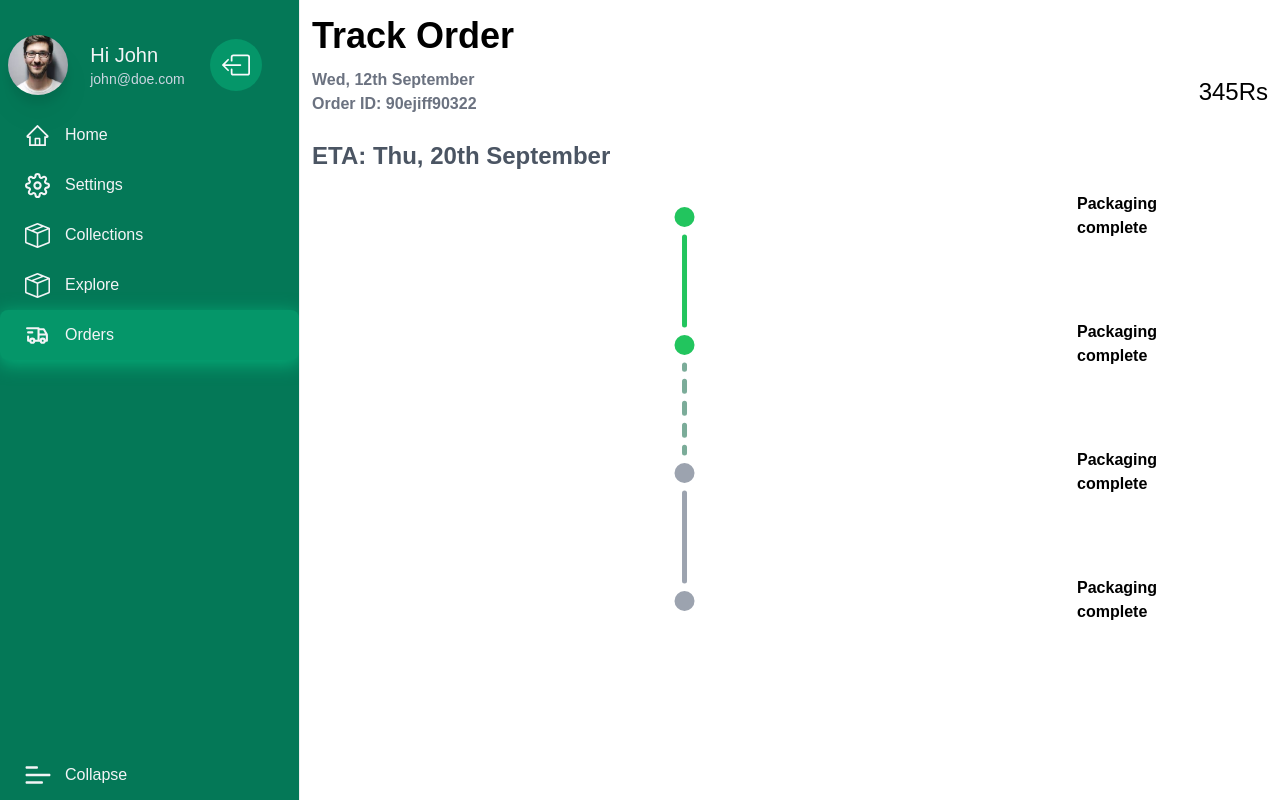
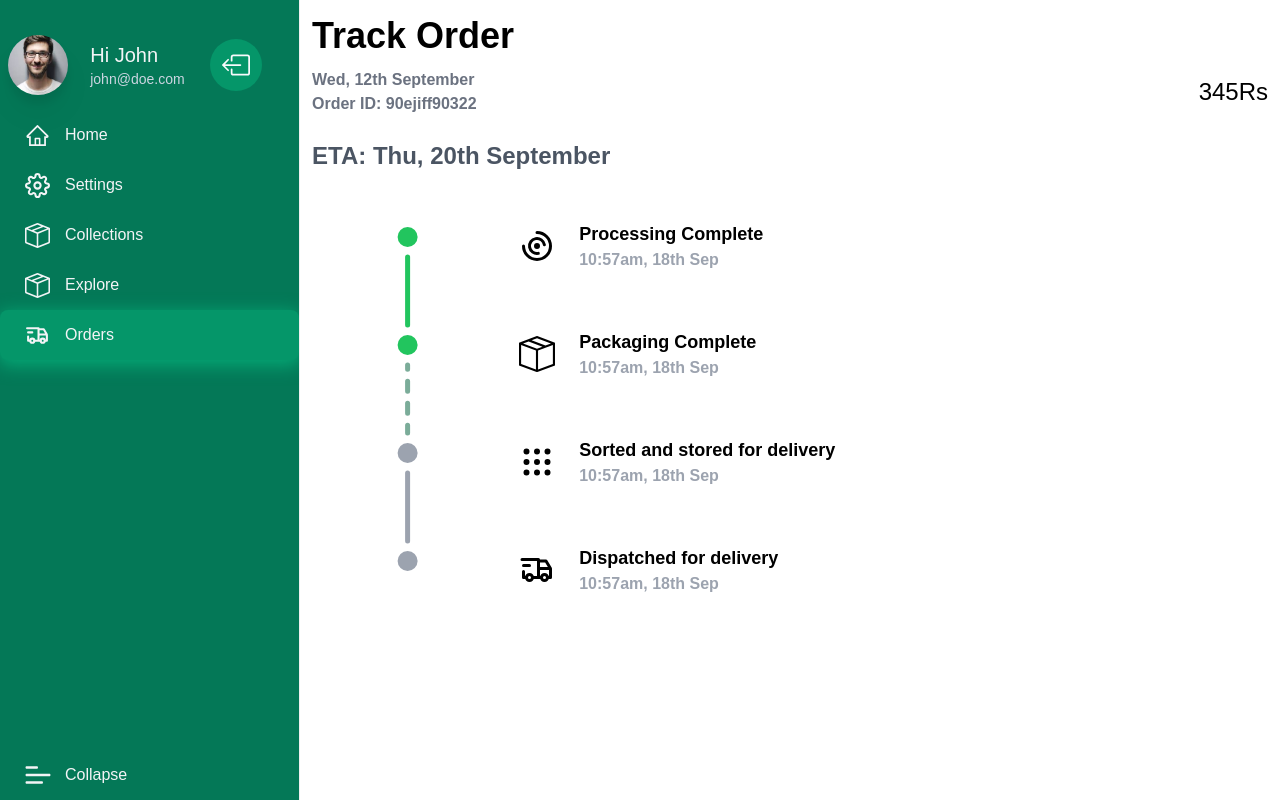
Before and after one commit to kidfromjupiter/taste, a Next.js app in the folder taste-frontend/: page /trackorders in a window 1280 px wide. Built offline with nearby package versions, Linux system fonts and the light colour scheme.

Commit message:
order tracking status indicators complete

```diff
--- a/taste-frontend/src/app/trackorders/page.tsx
+++ b/taste-frontend/src/app/trackorders/page.tsx
@@ -1,6 +1,8 @@
 "use client";
 import OrderStatusSVG from "@/components/OrderStatusSVG";
 import React, { useRef, useState, useLayoutEffect } from "react";
+import { TfiPackage } from "react-icons/tfi";
+import { TbChartArcs, TbGridDots, TbTruckDelivery } from "react-icons/tb";
 
 type Props = {
 	stops: number;
@@ -20,10 +22,11 @@ const TrackOrder = ({ stops = 3 }: Props) => {
 				</div>
 			</div>
 			<div className="flex flex-col font-semibold mt-4">
-				<div className="text-gray-600 text-2xl mb-5">
+				<div className="text-gray-600 text-2xl mb-10">
 					<h3>ETA: Thu, 20th September</h3>
 				</div>
 				<div className="flex h-full overflow-visible">
+					<div className="flex flex-[1]">
 						<OrderStatusSVG
 							stops={[
 								{
@@ -53,11 +56,56 @@ const TrackOrder = ({ stops = 3 }: Props) => {
 								},
 							]}
 						/>
+					</div>
+					<div className="flex flex-[4] flex-col">
+						<div className="flex flex-row items-center mb-10">
+							<div className="m-4 mr-6 text-4xl">
+								<TbChartArcs />
+							</div>
 							<div>
-						<div className="h-32 pl-5 pr-24">Packaging complete</div>
-						<div className="h-32 pl-5 pr-24">Packaging complete</div>
-						<div className="h-32 pl-5 pr-24">Packaging complete</div>
-						<div className="h-32 pl-5 pr-24">Packaging complete</div>
+								<div className="font-semibold text-lg">Processing Complete</div>
+								<div className="text-gray-400 font-regular text-md">
+									10:57am, 18th Sep
+								</div>
+							</div>
+						</div>
+						<div className="flex flex-row items-center mb-10">
+							<div className="m-4 mr-6 text-4xl">
+								<TfiPackage />
+							</div>
+							<div>
+								<div className="font-semibold text-lg">Packaging Complete</div>
+								<div className="text-gray-400 font-regular text-md">
+									10:57am, 18th Sep
+								</div>
+							</div>
+						</div>
+						<div className="flex flex-row items-center mb-10">
+							<div className="m-4 mr-6 text-4xl">
+								<TbGridDots />
+							</div>
+							<div>
+								<div className="font-semibold text-lg">
+									Sorted and stored for delivery
+								</div>
+								<div className="text-gray-400 font-regular text-md">
+									10:57am, 18th Sep
+								</div>
+							</div>
+						</div>
+						<div className="flex flex-row items-center mb-10">
+							<div className="m-4 mr-6 text-4xl">
+								<TbTruckDelivery />
+							</div>
+							<div>
+								<div className="font-semibold text-lg">
+									Dispatched for delivery
+								</div>
+								<div className="text-gray-400 font-regular text-md">
+									10:57am, 18th Sep
+								</div>
+							</div>
+						</div>
 					</div>
 				</div>
 			</div>
```
Lines whose indentation alone changed are shown as unchanged.
